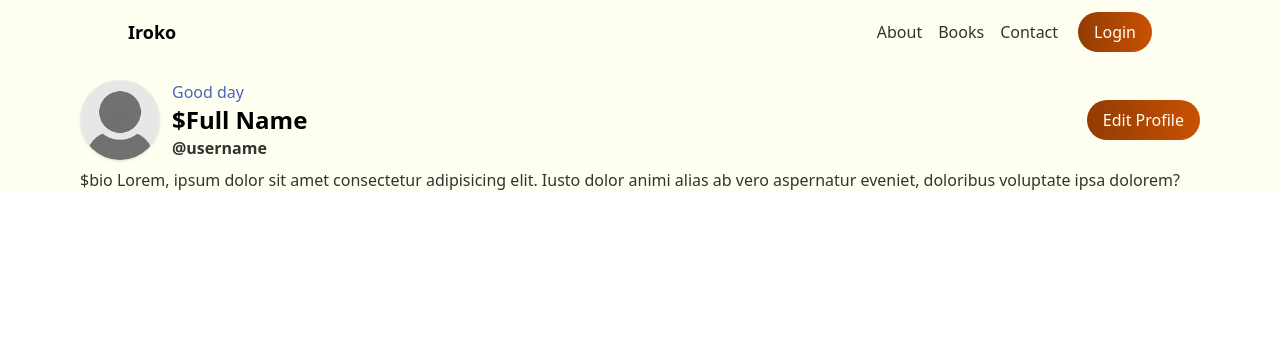
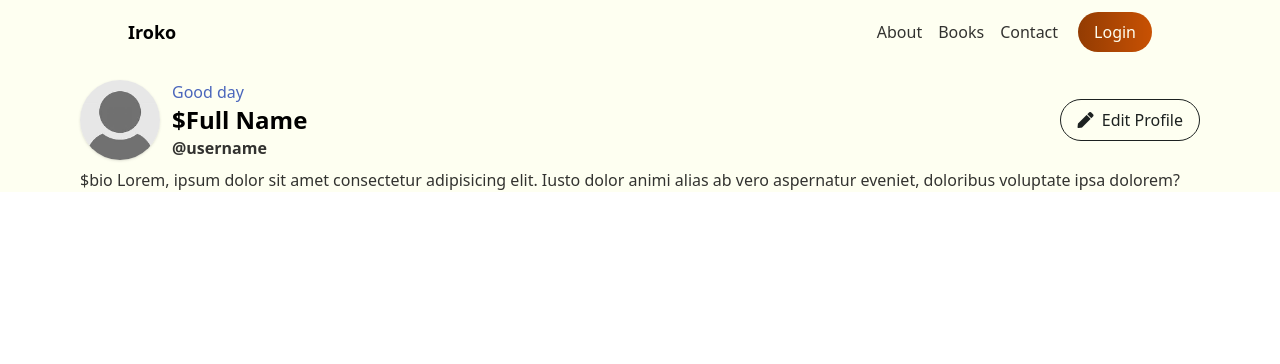
Before and after one commit to lady-thee/online_book_library_php, a PHP site: page /user/index.php in a window 1280 px wide. Shown: the top 364 px of the page. Run offline with PHP 8.4, Linux system fonts and the light colour scheme; some libraries are stand-ins or nearby versions.

Commit message:
little changes made

```diff
--- a/partials/head.php
+++ b/partials/head.php
@@ -4,3 +4,4 @@
 <script src="https://cdn.tailwindcss.com"></script>
 <script type="module" src="<?= $BASE_DIR ?>dist/js/tailwind.config.js"></script>
 <link rel="stylesheet" href="<?= $BASE_DIR ?>dist/css/main.css">
+<link rel="stylesheet" href="https://cdnjs.cloudflare.com/ajax/libs/font-awesome/5.15.3/css/all.min.css" />
--- a/user/index.php
+++ b/user/index.php
@@ -21,7 +21,7 @@
             <p class=" font-bold opacity-80">@username</p>
           </div>
 </div>
-          <a href="edit-profile.php" class="app-button px-4 py-2 rounded-3xl bg-primary text-light bg-gradient-to-r from-[#00000044] to-transparent ms-3">Edit Profile</a>
+          <a href="edit-profile.php" class="app-button px-4 py-2 rounded-3xl bg-transparent border border-dark text-dark hover:text-primary hover:border-primary ms-3"><i class="fas fa-pen"></i>&nbsp; Edit Profile</a>
 
           </div>
         </div>
```
